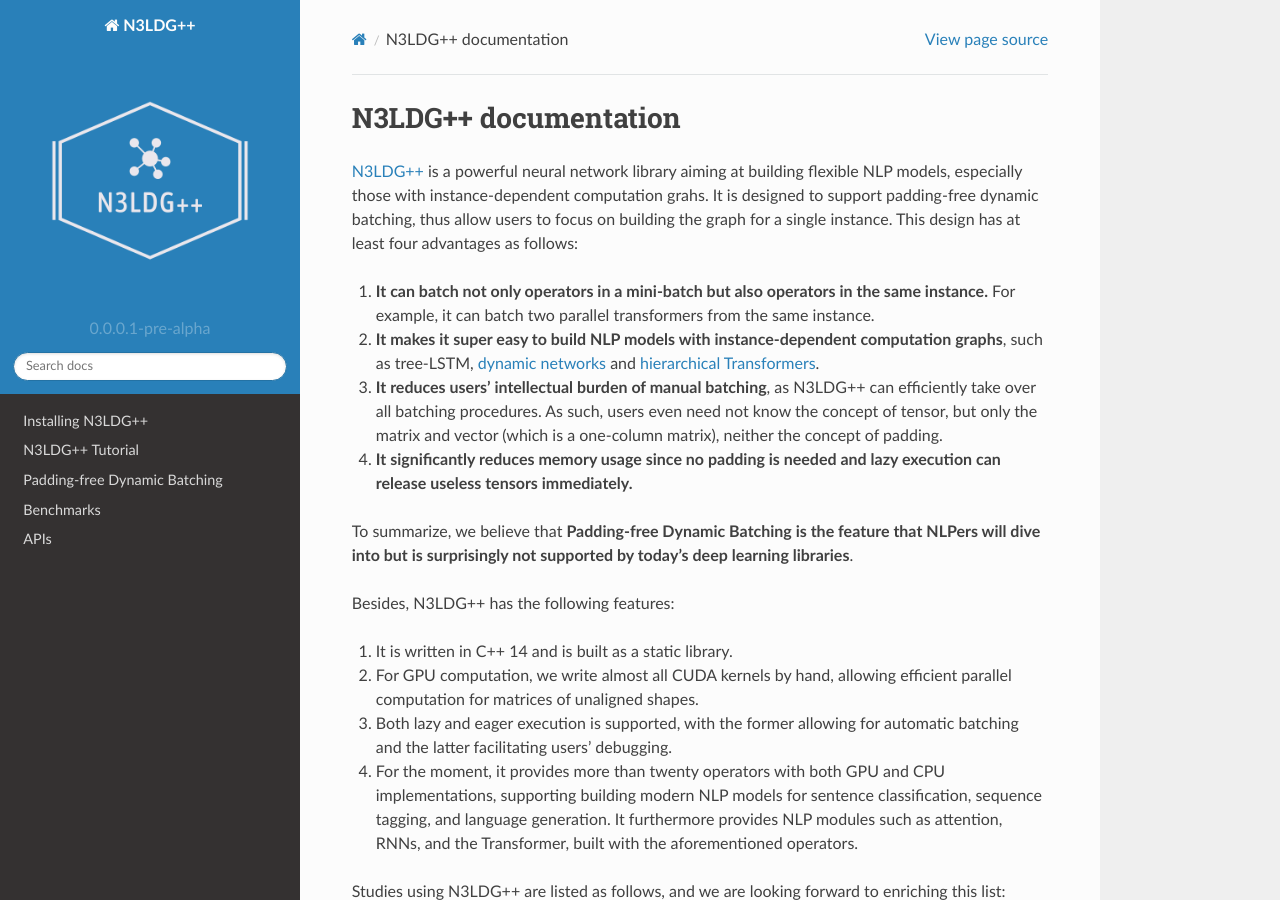
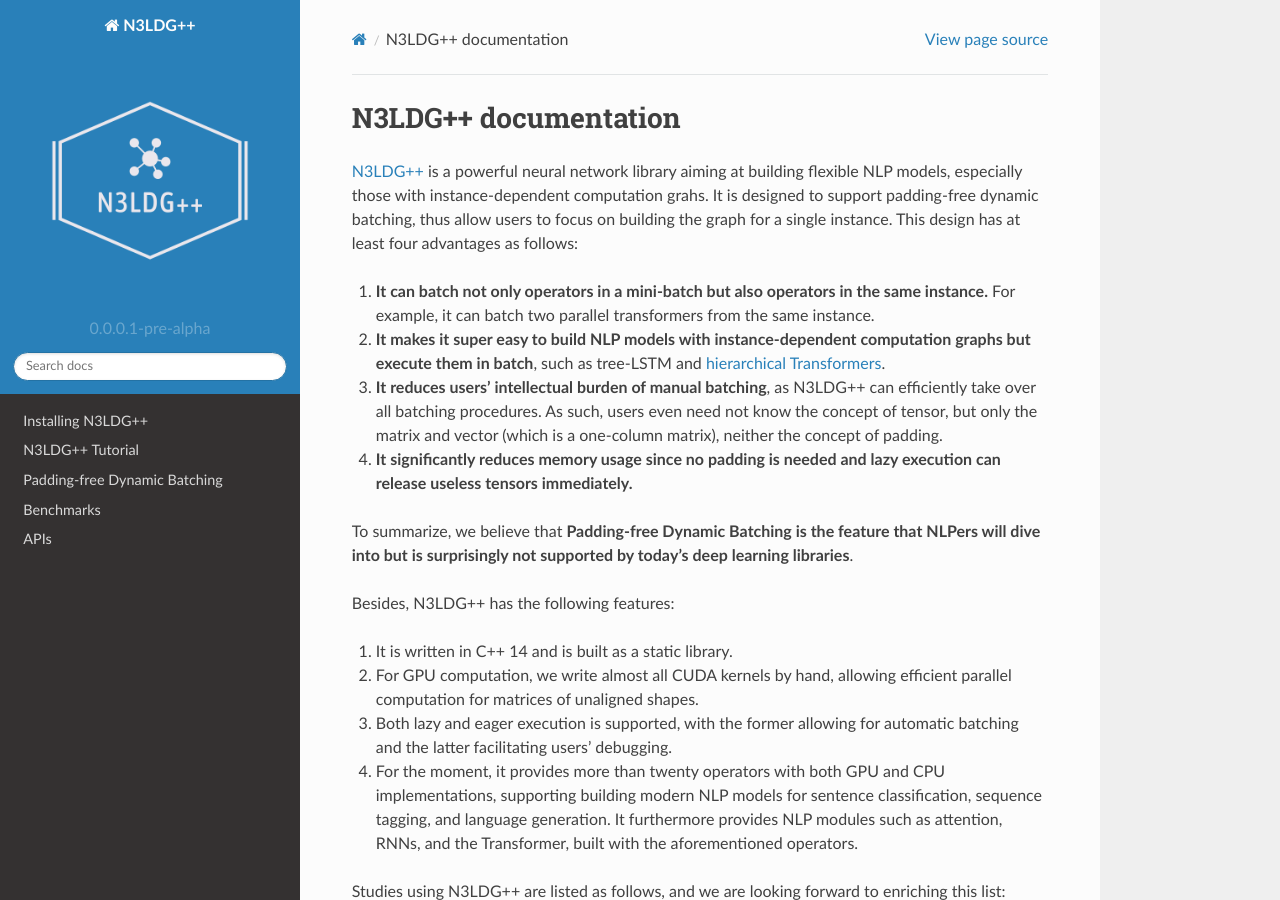
Before and after one commit to chncwang/InsNet, a Sphinx documentation site: the page built from docs/source/index.rst, in a window 1280 px wide and 900 px high. Built offline with Sphinx 7.4.7 and the Read the Docs theme 2.0.0, drawn with Linux system fonts in a browser that asks for light colours.

Commit message:
modify doc

```diff
--- a/README.rst
+++ b/README.rst
@@ -9,7 +9,7 @@ N3LDG++ documentation
 `N3LDG++ <https://github.com/chncwang/n3ldg-plus>`_ (`documentation <https://n3ldg-plus.readthedocs.io/en/latest>`_) is a powerful neural network library aiming at building flexible NLP models, especially those with instance-dependent computation grahs. It is designed to execute dynamic batching just-in-time, thus allow users to focus on building the graph for a single instance. This design has at least four advantages as follows:
 
 1. **It can batch not only operators in a mini-batch but also operators in the same instance.** For example, it can batch two parallel transformers from the same instance.
-2. **It makes it super easy to build NLP models with instance-dependent computation graphs**, such as tree-LSTM, `dynamic networks <https://arxiv.org/pdf/2102.04906.pdf>`_ and `hierarchical Transformers <https://www.aclweb.org/anthology/P19-1500.pdf>`_.
+2. **It makes it super easy to build NLP models with instance-dependent computation graphs but execute them in batch**, such as tree-LSTM  and `hierarchical Transformers <https://www.aclweb.org/anthology/P19-1500.pdf>`_.
 3. **It reduces users' intellectual burden of manual batching**, as N3LDG++ can efficiently take over all batching procedures. As such, users even need not know the concept of tensor, but only the matrix and vector (which is a one-column matrix), neither the concept of padding.
 4. **It significantly reduces memory usage since no padding is needed and lazy execution can release useless tensors immediately.**
 
--- a/docs/source/index.rst
+++ b/docs/source/index.rst
@@ -9,7 +9,7 @@ N3LDG++ documentation
 `N3LDG++ <https://github.com/chncwang/n3ldg-plus>`_ is a powerful neural network library aiming at building flexible NLP models, especially those with instance-dependent computation grahs. It is designed to support padding-free dynamic batching, thus allow users to focus on building the graph for a single instance. This design has at least four advantages as follows:
 
 1. **It can batch not only operators in a mini-batch but also operators in the same instance.** For example, it can batch two parallel transformers from the same instance.
-2. **It makes it super easy to build NLP models with instance-dependent computation graphs**, such as tree-LSTM, `dynamic networks <https://arxiv.org/pdf/2102.04906.pdf>`_ and `hierarchical Transformers <https://www.aclweb.org/anthology/P19-1500.pdf>`_.
+2. **It makes it super easy to build NLP models with instance-dependent computation graphs but execute them in batch**, such as tree-LSTM  and `hierarchical Transformers <https://www.aclweb.org/anthology/P19-1500.pdf>`_.
 3. **It reduces users' intellectual burden of manual batching**, as N3LDG++ can efficiently take over all batching procedures. As such, users even need not know the concept of tensor, but only the matrix and vector (which is a one-column matrix), neither the concept of padding.
 4. **It significantly reduces memory usage since no padding is needed and lazy execution can release useless tensors immediately.**
 
```
